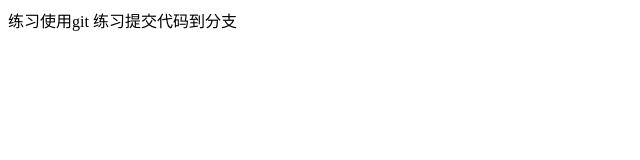
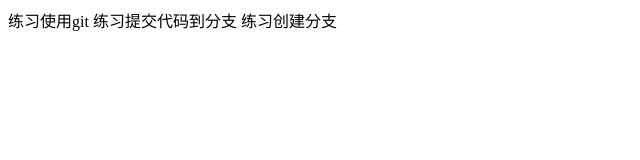
Before and after one commit to Rainwingyil/test, a plain HTML site: page index.html in a window 1280 px wide. Shown: the whole page, without its empty margins (0-640 px from the left). Drawn offline with Linux system fonts and the light colour scheme.

Commit message:
练习创建分支

```diff
--- a/index.html
+++ b/index.html
@@ -9,5 +9,6 @@
 <body>
     练习使用git
     练习提交代码到分支
+    练习创建分支
 </body>
 </html>
```
